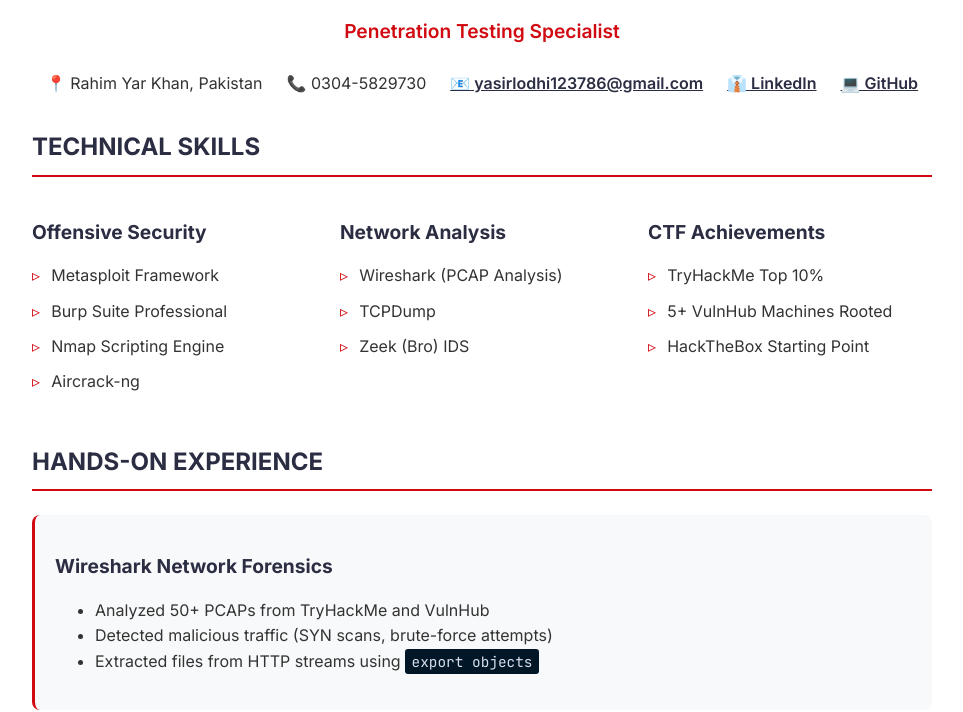
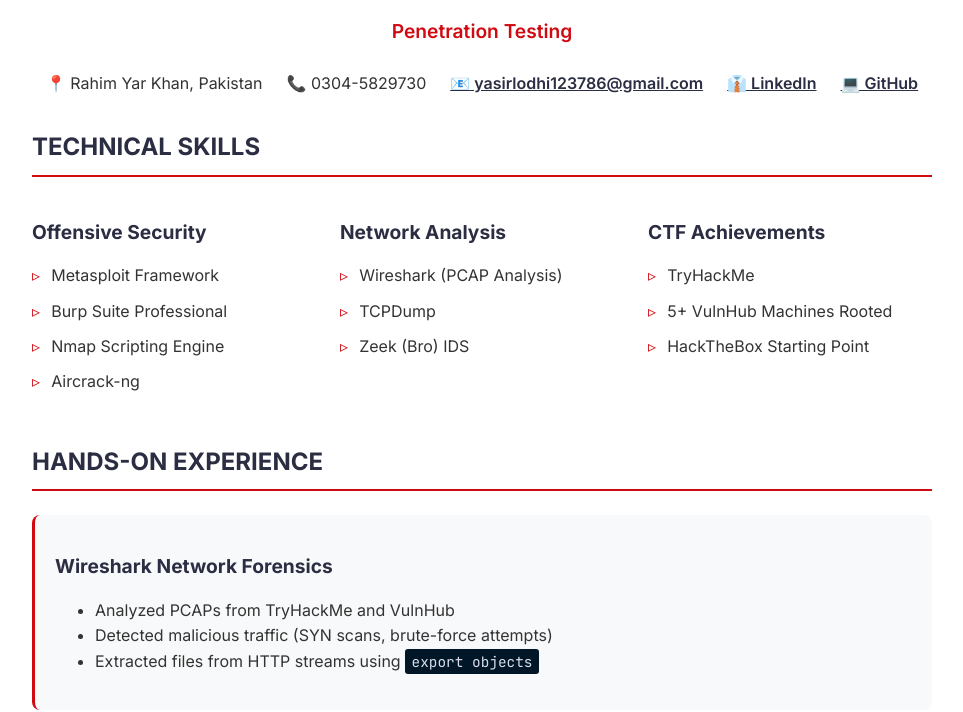
Before and after one commit to 0xm1cr0/0xm1cr0.github.io, a plain HTML site: page index.html in a window 1280 px wide. Shown: the part 126-838 px from the top of the page, without its empty margins (158-1121 px from the left). Drawn offline with Linux system fonts and the light colour scheme.

Commit message:
Update index.html

```diff
--- a/index.html
+++ b/index.html
@@ -12,7 +12,7 @@
 <body>
     <header class="header">
         <h1>MUHAMMAD YASIR JAMIL</h1>
-        <p class="subtitle">Penetration Testing Specialist</p>
+        <p class="subtitle">Penetration Testing </p>
         <div class="contact-bar">
             <span class="contact-item">📍 Rahim Yar Khan, Pakistan</span>
             <span class="contact-item">📞 0304-5829730</span>
@@ -46,7 +46,7 @@
                 <div class="skill-category">
                     <h3>CTF Achievements</h3>
                     <ul class="skill-list">
-                        <li>TryHackMe Top 10%</li>
+                        <li>TryHackMe </li>
                         <li>5+ VulnHub Machines Rooted</li>
                         <li>HackTheBox Starting Point</li>
                     </ul>
@@ -60,7 +60,7 @@
             <div class="lab">
                 <h3 class="lab-title">Wireshark Network Forensics</h3>
                 <ul class="lab-details">
-                    <li>Analyzed 50+ PCAPs from TryHackMe and VulnHub</li>
+                    <li>Analyzed PCAPs from TryHackMe and VulnHub</li>
                     <li>Detected malicious traffic (SYN scans, brute-force attempts)</li>
                     <li>Extracted files from HTTP streams using <code>export objects</code></li>
                 </ul>
```
